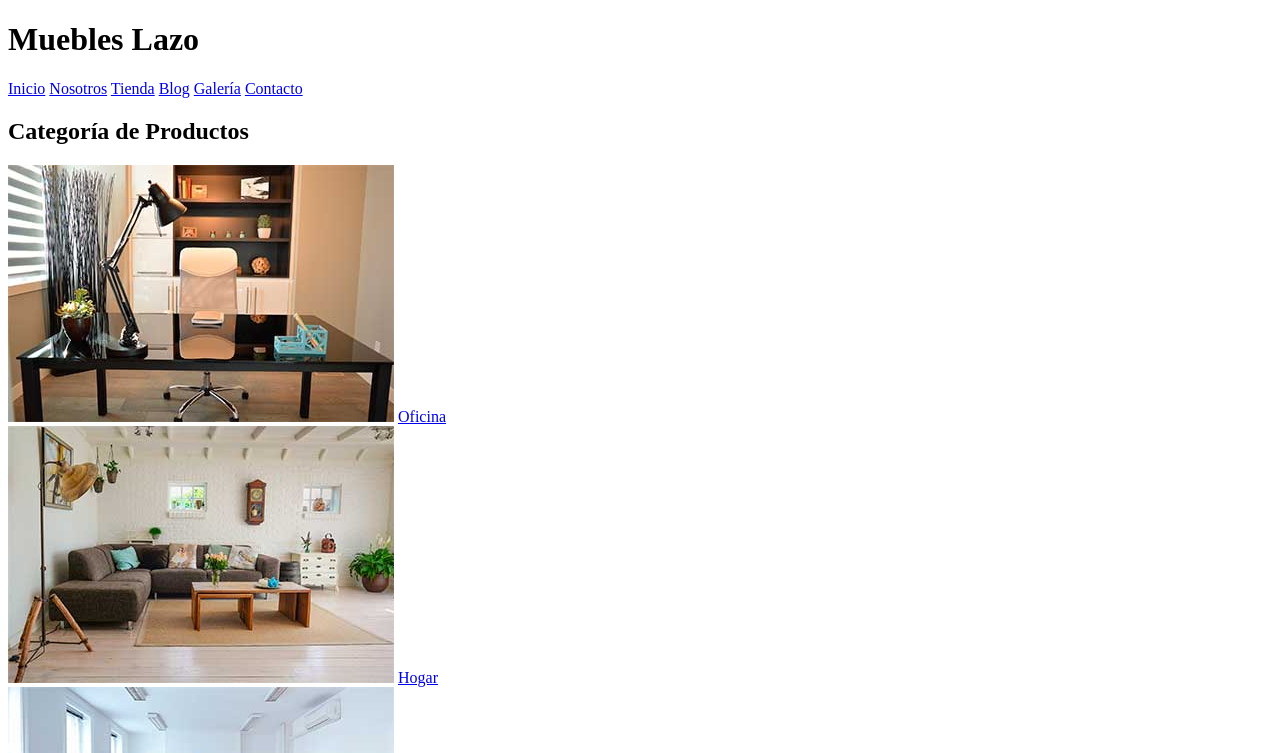
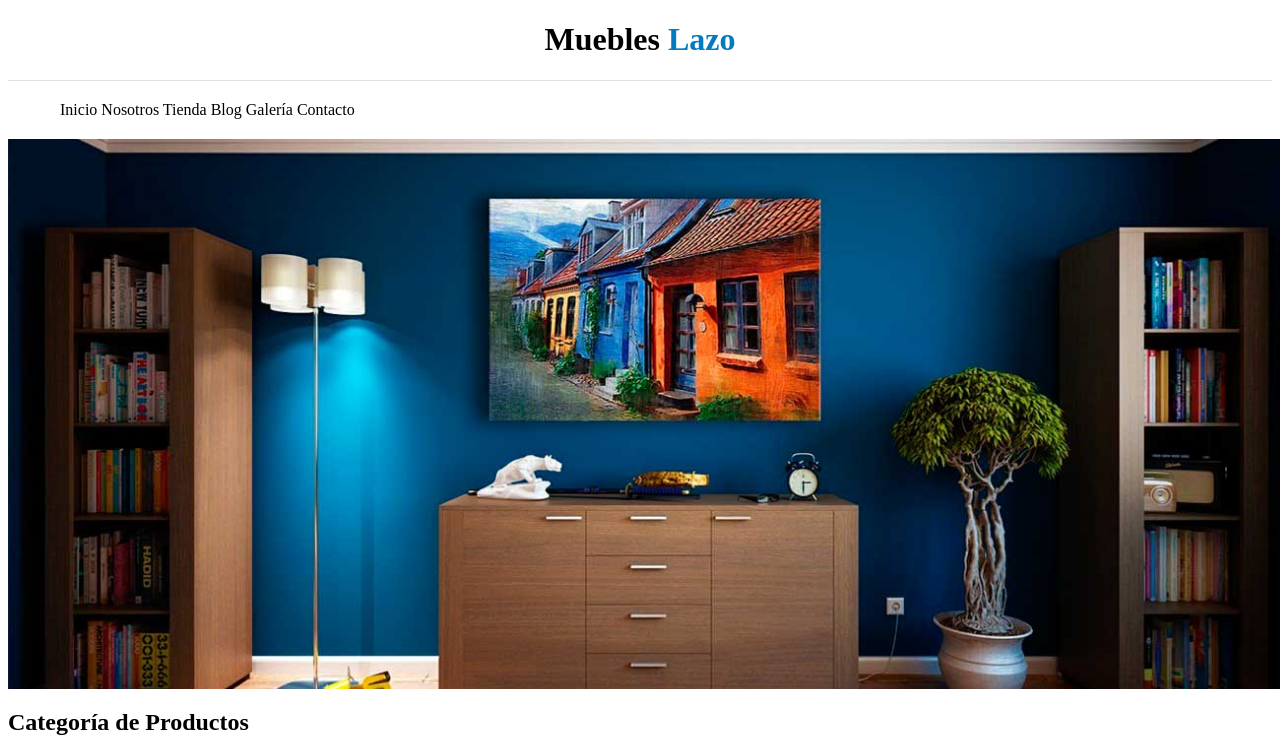
Before and after one commit to leydimabelvh/muebles-lazo, a plain HTML site: page index.html in a window 1280 px wide. Shown: the top 753 px of the page. Drawn offline with Linux system fonts and the light colour scheme.

Commit message:
Add class selectors and styles for header, nav and hero

```diff
--- a/index.html
+++ b/index.html
@@ -4,14 +4,16 @@
     <meta charset="UTF-8">
     <meta http-equiv="X-UA-Compatible" content="IE=edge">
     <meta name="viewport" content="width=device-width, initial-scale=1.0">
+    <link rel="stylesheet" href="./styles/style.css">
     <title>Muebles Lazo</title>
 </head>
 <body>
     <header>
-        <h1>Muebles Lazo</h1>
+        <h1 class="website-name">Muebles <span>Lazo</span></h1>
     </header>
 
-    <nav>
+    <div class="menu-container">
+        <nav class="menu">
             <a href="./index.html">Inicio</a>
             <a href="./nosotros.html">Nosotros</a>
             <a href="./tienda.html">Tienda</a>
@@ -19,19 +21,22 @@
             <a href="./galeria.html">Galería</a>
             <a href="./contacto.html">Contacto</a>
         </nav>
+    </div>
+
+    <div class="hero"></div>
 
     <section>
         <h2>Categoría de Productos</h2>
         <div>
-            <img src="./assets/images/categoria1.jpg" alt="Imagen de categoría">
+            <img src="./assets/images/categoria1.jpg" alt="Imagen de categoría Oficina">
             <a href="#">Oficina</a>
         </div>
         <div>
-            <img src="./assets/images/categoria2.jpg" alt="Imagen de categoría">
+            <img src="./assets/images/categoria2.jpg" alt="Imagen de categoría Hogar">
             <a href="#">Hogar</a>
         </div>
         <div>
-            <img src="./assets/images/categoria3.jpg" alt="Imagen de categoría">
+            <img src="./assets/images/categoria3.jpg" alt="Imagen de categoría Cocina">
             <a href="#">Cocina</a>
         </div>
     </section>
@@ -126,8 +131,8 @@
         <div>
             <h3>Categorías</h3>
             <nav>
+                <a href="#">Oficina</a>
                 <a href="#">Cocina</a>
-                <a href="#">Oficina</a>
                 <a href="#">Jardín</a>
                 <a href="#">Cochera</a>
                 <a href="#">Dormitorios</a>
--- /dev/null
+++ b/styles/style.css
@@ -0,0 +1,46 @@
+html {
+    box-sizing: border-box;
+}
+
+*, *:before, *:after {
+    box-sizing: inherit;
+}
+
+/* Globales */
+a {
+    text-decoration: none;
+    color: #000000;;
+}
+
+/* Encabezado */
+.website-name {
+    text-align: center;
+    color: #000000;;
+}
+.website-name span {
+    color: #037bc0;
+}
+
+/* Naveación */
+.menu-container {
+    border-top: 1px solid #e1e1e1;
+}
+.menu {
+    padding: 20px;
+    max-width: 1200px;
+    margin: 0 auto;
+}
+.menu a {
+
+}
+
+/* Hero */
+.hero {
+    background-image: url(../assets/images/principal.jpg);
+    background-repeat: no-repeat;
+    background-position: center;
+    background-size: cover;
+    width: 100vw;
+    height: 550px;
+
+}
```
Lines whose indentation alone changed are shown as unchanged.
